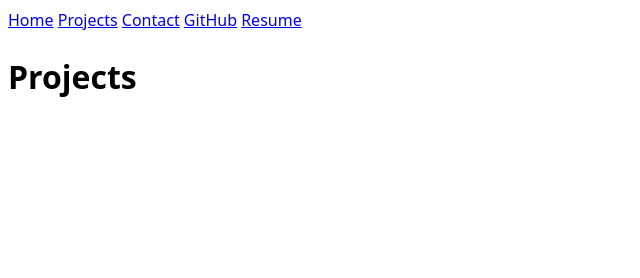
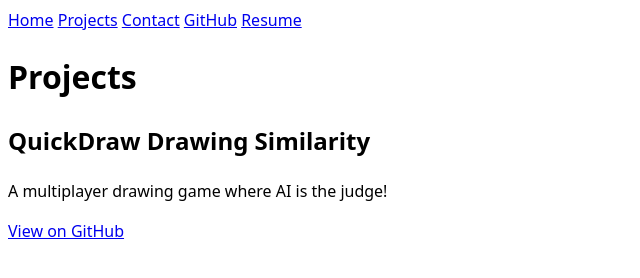
Before and after one commit to nghi-nguyen23/portfolio, a plain HTML site: page projects/index.html in a window 1280 px wide. Shown: the whole page, without its empty margins (0-640 px from the left). Drawn offline with Linux system fonts and the light colour scheme.

```diff
--- a/projects/index.html
+++ b/projects/index.html
@@ -6,6 +6,7 @@
     <title>Projects</title>
     <link rel="stylesheet" href="../style.css">
 </head>
+
 <body>
 
     <nav>
@@ -18,5 +19,16 @@
 
     <h1>Projects</h1>
 
+    <section>
+        <h2>QuickDraw Drawing Similarity</h2>
+        <p>
+            A multiplayer drawing game where AI is the judge!
+        </p>
+        <a href="https://github.com/acmucsd-projects/su26-ai-team-3" target="_blank">
+            View on GitHub
+        </a>
+    </section>
+
+
 </body>
 </html>
```
